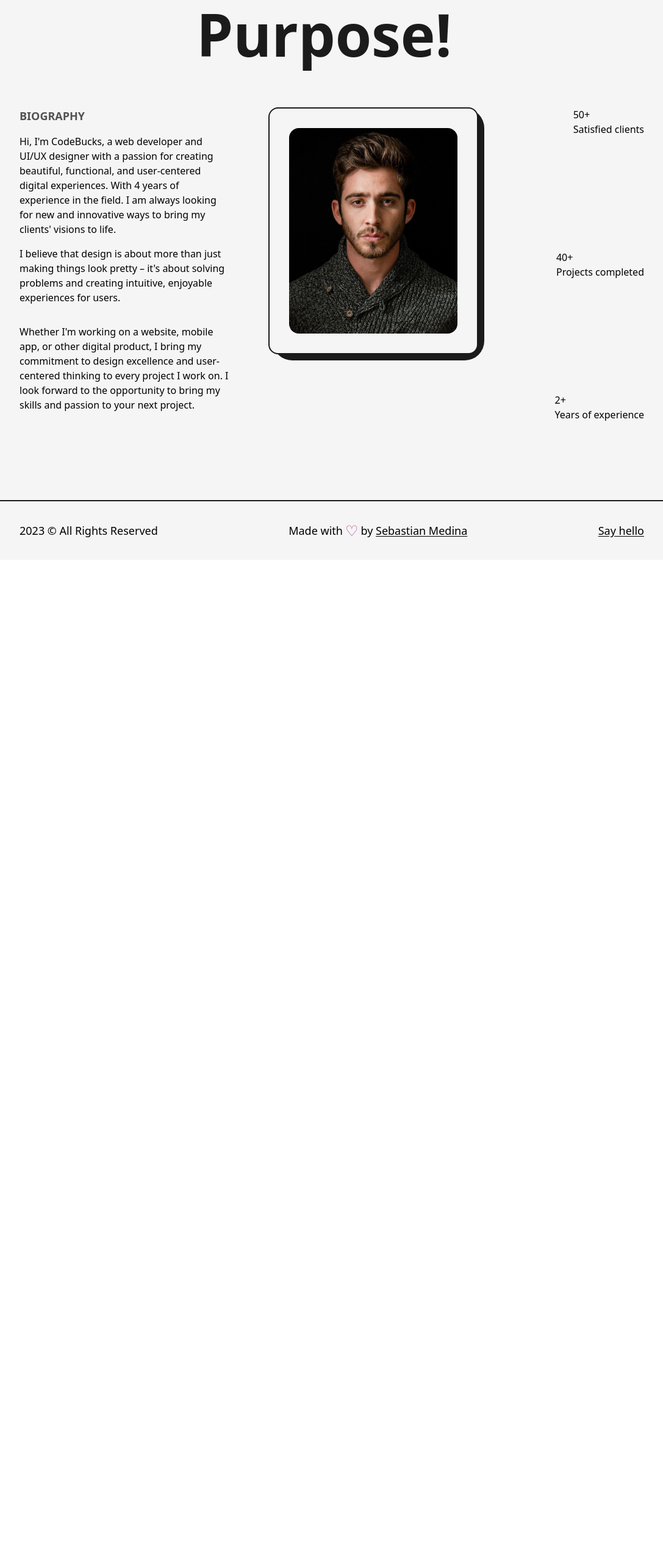
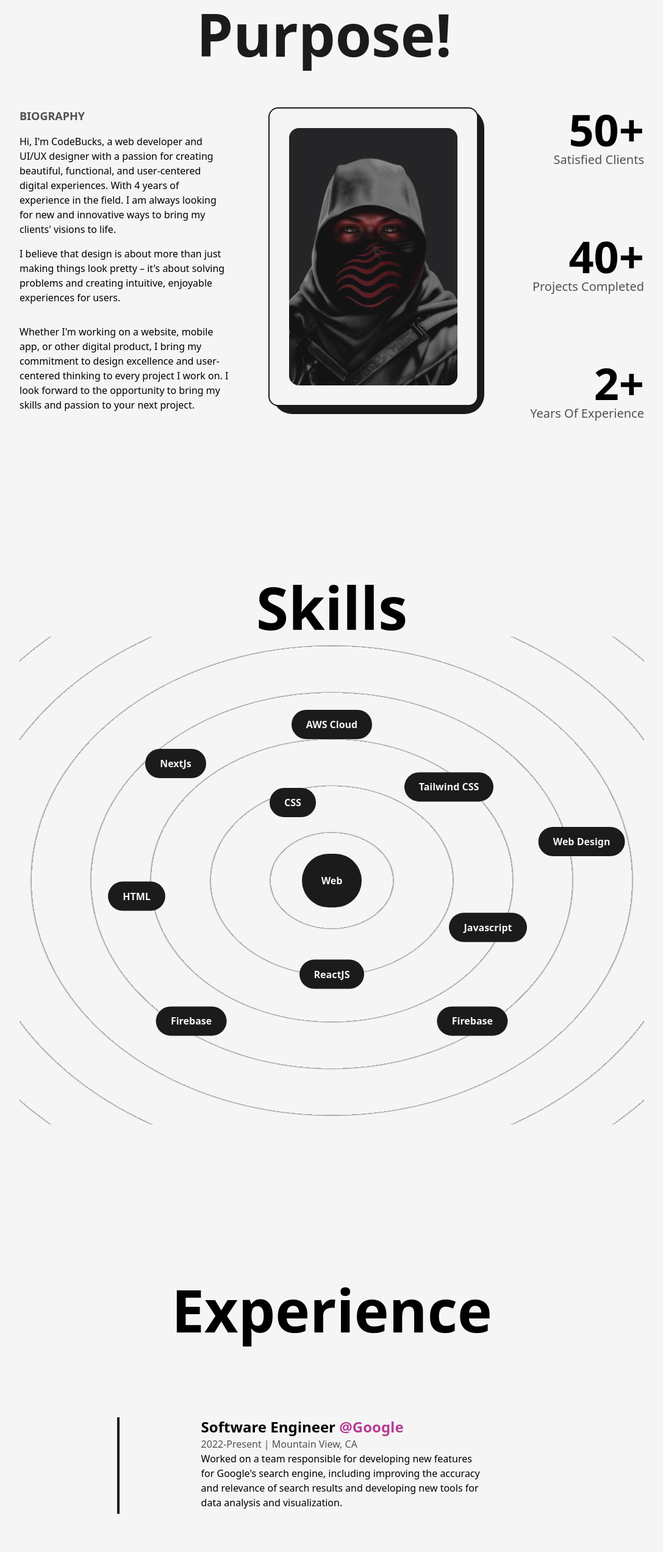
Before and after one commit to sebapch/portfolio3, a Next.js app: page /about in a window 1280 px wide. Shown: the part 248-2793 px from the top of the page at 61% size, without its empty margins (96-1183 px from the left). Before the commit the page ends 1166 px from the top, so only its background shows below. Built offline with nearby package versions, Linux system fonts and the light colour scheme.

Commit message:
experience + skills

```diff
--- a/src/app/about/page.jsx
+++ b/src/app/about/page.jsx
@@ -1,9 +1,36 @@
+'use client'
 import AnimatedText from "@/components/AnimatedText";
 import Layout from "@/components/Layout";
 import Head from "next/head";
 import Image from "next/image";
-import React from "react";
-import profilePic from '../../../public/images/profile/developer-pic-2.jpg'
+import React, { useEffect, useRef } from "react";
+import profilePic from '../../../public/images/profile/rojo.png'
+import { useInView, useMotionValue, useSpring } from "framer-motion";
+import Skills from "@/components/Skills";
+import Experience from "@/components/Experience";
+
+const AnimatedNumber = ({value}) => {
+  const ref = useRef(0)
+  const motionValue  = useMotionValue(0)
+  const springValue = useSpring(motionValue, {duration: 3000})
+  const isInView = useInView(ref, {once: true});
+
+  useEffect(()=>{
+    if(isInView){
+      motionValue.set(value)
+    }
+  }, [isInView, value, motionValue])
+
+  useEffect(()=>{
+    springValue.on("change", (latest) =>{
+      if(ref.current && latest.toFixed(0) <= value){
+        ref.current.textContent = latest.toFixed(0)
+      }
+    })
+  }, [springValue, value])
+
+  return <span ref={ref}></span>
+}
 
 const page = () => {
   return (
@@ -49,29 +76,31 @@
 
             <div className="col-span-2 flex flex-col items-end justify-between ">
 
-              <div>
-                <span>
-                  50+
+              <div className="flex flex-col items-end justify-center">
+                <span className="iniline-block text-7xl font-bold ">
+                  <AnimatedNumber value={50}/>+
                 </span>
-                <h2>Satisfied clients</h2>
+                <h2 className="text-xl font-medium capitalize text-dark/75">Satisfied clients</h2>
               </div>
 
-              <div>
-                <span>
-                40+
+              <div className="flex flex-col items-end justify-center">
+                <span className="iniline-block text-7xl font-bold ">
+                <AnimatedNumber value={40}/>+
                 </span>
-                <h2>Projects completed</h2>
+                <h2 className="text-xl font-medium capitalize text-dark/75">Projects completed</h2>
               </div>
 
-              <div>
-                <span>
-                  2+
+              <div className="flex flex-col items-end justify-center">
+                <span className="iniline-block text-7xl font-bold ">
+                <AnimatedNumber value={2}/>+
                 </span>
-                <h2>Years of experience</h2>
+                <h2 className="text-xl font-medium capitalize text-dark/75">Years of experience</h2>
               </div>
 
             </div>
           </div>
+          <Skills />
+          <Experience />
         </Layout>
       </main>
     </>
--- /dev/null
+++ b/src/components/Experience.jsx
@@ -0,0 +1,80 @@
+"use client";
+import React, { useRef } from "react";
+import { useScroll } from "framer-motion";
+import {motion} from 'framer-motion'
+
+
+const Details = ({ position, company, companyLink, time, address, work }) => {
+  return (
+    <li className="my-8 first:mt-0 last:mb-0 w-[60%] mx-auto flex flex-col items-center justify-between">
+      <div>
+        <h3 className="capitalize font-bold text-2xl">
+          {position}
+          &nbsp;
+          <a href={companyLink} target="_blank" className="text-primary capitalize ">@{company}</a>
+        </h3>
+        <span className="capitalize font-medium text-dark/75 ">
+          {time} | {address}
+        </span>
+        <p className="font-medium w-full ">{work}</p>
+      </div>
+    </li>
+  );
+};
+
+const Experience = () => {
+    const ref = useRef(null)
+    const {scrollYProgress} = useScroll(
+        {
+            target: ref,
+            offset: ["start end", "center start"]
+        }
+    )
+
+  return (
+    <div className="my-64">
+      <h2 className="font-bold text-8xl mb-32 w-full text-center">
+        Experience
+      </h2>
+
+      <div ref={ref} className="w-[75%] mx-auto relative">
+        <motion.div style={{scaleY: scrollYProgress}} className="absolute left-8 top-0 w-[4px] h-full bg-dark origin-top " />
+
+        <ul className="w-full flex flex-col items-start justify-between ml-4">
+          <Details
+            position="Software Engineer"
+            company="Google"
+            companyLink="www.gooogle.com"
+            time="2022-Present"
+            address="Mountain View, CA"
+            work="Worked on a team responsible for developing new features for Google's
+search engine, including improving the accuracy and relevance of search results and
+developing new tools for data analysis and visualization."
+          />
+          <Details
+            position="Software Engineer"
+            company="Google"
+            companyLink="www.gooogle.com"
+            time="2022-Present"
+            address="Mountain View, CA"
+            work="Worked on a team responsible for developing new features for Google's
+search engine, including improving the accuracy and relevance of search results and
+developing new tools for data analysis and visualization."
+          />
+          <Details
+            position="Software Engineer"
+            company="Google"
+            companyLink="www.gooogle.com"
+            time="2022-Present"
+            address="Mountain View, CA"
+            work="Worked on a team responsible for developing new features for Google's
+search engine, including improving the accuracy and relevance of search results and
+developing new tools for data analysis and visualization."
+          />
+        </ul>
+      </div>
+    </div>
+  );
+};
+
+export default Experience;
--- /dev/null
+++ b/src/components/LiIcon.jsx
@@ -0,0 +1,9 @@
+import React from 'react'
+
+const LiIcon = () => {
+  return (
+    <div>LiIcon</div>
+  )
+}
+
+export default LiIcon
--- /dev/null
+++ b/src/components/Skills.jsx
@@ -0,0 +1,43 @@
+'use client'
+import React from 'react'
+import {motion} from 'framer-motion'
+
+const Skill = ({name, x, y}) =>{
+    return(
+        <motion.div className='flex items-center justify-center rounded-full font-semibold bg-dark text-light
+            py-3 px-6 shadow-dark cursor-pointer absolute' whileHover={{scale:1.05}}
+            initial={{x:0, y:0}}
+            whileInView={{x:x, y:y}}
+            transition={{duration:1.5}}
+            viewport={{once:true}}
+            >
+                {name}
+            </motion.div>
+    )
+}
+
+const Skills = () => {
+  return (
+    <>
+        <h2 className='font-bold text-8xl mt-64 w-full text-center'>Skills</h2>
+        <div className='w-full h-screen relative flex items-center justify-center bg-circularLight'>
+            <motion.div className='flex items-center justify-center rounded-full font-semibold bg-dark text-light
+            p-8 shadow-dark cursor-pointer' whileHover={{scale:1.05}}>
+                Web
+            </motion.div>
+            <Skill name="HTML" x='-25vw' y='2vw' />
+            <Skill name="CSS" x='-5vw' y='-10vw' />
+            <Skill name="Javascript" x='20vw' y='6vw' />
+            <Skill name="ReactJS" x='0vw' y='12vw' />
+            <Skill name="NextJs" x='-20vw' y='-15vw' />
+            <Skill name="Tailwind CSS" x='15vw' y='-12vw' />
+            <Skill name="Web Design" x='32vw' y='-5vw' />
+            <Skill name="AWS Cloud" x='0vw' y='-20vw' />
+            <Skill name="Firebase" x='18vw' y='18vw' />
+            <Skill name="Firebase" x='-18vw' y='18vw' />
+        </div>
+    </>
+  )
+}
+
+export default Skills
--- a/tailwind.config.js
+++ b/tailwind.config.js
@@ -15,6 +15,9 @@
       },
       animation:{
         'spin-slow': 'spin 8s linear infinite'
+      },
+      backgroundImage:{
+        circularLight: 'repeating-radial-gradient(rgba(0,0,0,0.4) 2px, #f5f5f5 5px, #f5f5f5 100px);'
       }
     },
   },
```
